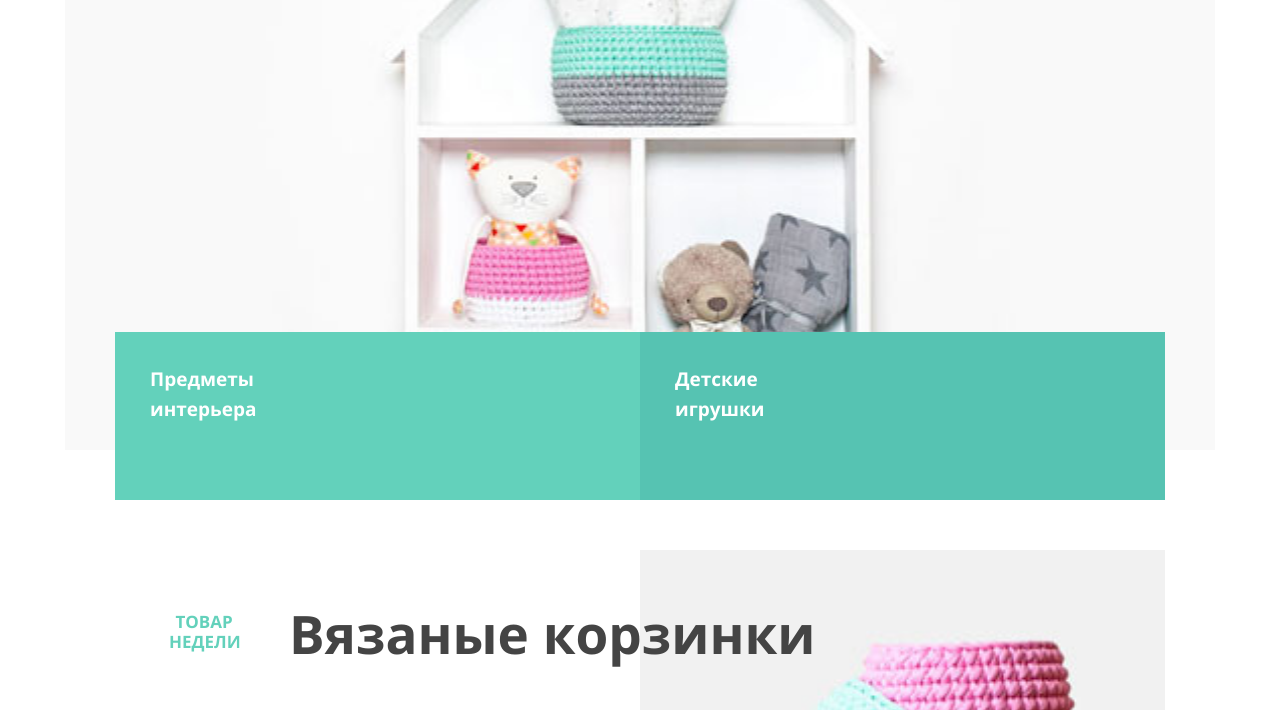
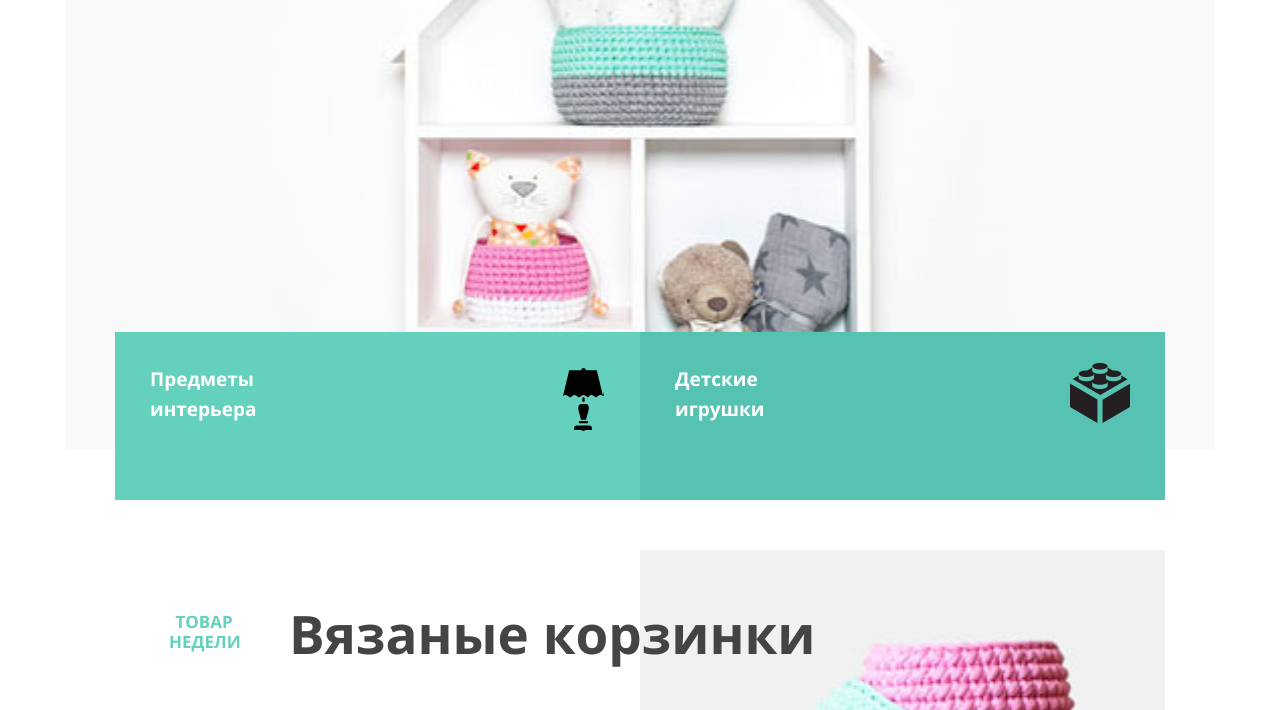
Before and after one commit to dolonche/246656-mishka, a website: page index.html in a window 1280 px wide. Shown: the part 390-1100 px from the top of the page. Drawn offline with nearby package versions, Linux system fonts and the light colour scheme; files that its build step writes are made by us from their sources; files whose address does not match are found by name.

Commit message:
small fixX3

```diff
--- a/less/blocks/product-card.less
+++ b/less/blocks/product-card.less
@@ -5,6 +5,10 @@
   margin-top: -6px;
   padding-left: 27px;
   padding-right: 27px;
+  a {
+    text-decoration: none;
+    color: #000;
+  }
   a:not(:last-of-type) {
     text-decoration: none;
     .font (@font-size: 17px, @line-height: 20px, @font-weight: 700, @color: #000);
@@ -27,10 +31,6 @@
     flex-direction: column;
     justify-content: space-between;
     flex-basis: 50%;
-    a {
-      text-decoration: none;
-      color: #000;
-    }
     p {
       font-size: 15px;
       border-bottom: none;
--- a/less/blocks/product.less
+++ b/less/blocks/product.less
@@ -11,6 +11,7 @@
 .product__name {
   display: block;
   margin-top: 25px;
+  text-decoration: none;
 }
 
 .product__cart {
@@ -43,7 +44,6 @@
     margin-bottom: 50px;
   }
   .product__name {
-    text-decoration: none;
     font-size: 20px;
     margin-top: 20px;
     padding-right: 50px;
--- a/less/blocks/products.less
+++ b/less/blocks/products.less
@@ -7,9 +7,30 @@
   }
   &--interior {
     background-color: #63d1bb;
+    position: relative;
+    &::after {
+      content: "";
+      position: absolute;
+      width: 41px;
+      height: 63px;
+      background-image: url(../img/icon-interior.svg);
+      top: 23px;
+      right: 36px;
+    }
   }
   &--toy {
     background-color: #56c3b2;
+    position: relative;
+    &::after {
+      content: "";
+      position: absolute;
+      width: 62px;
+      height: 62px;
+      background-image: url(../img/icon-toy.svg);
+      background-repeat: no-repeat;
+      top: 20px;
+      right: 26px;
+    }
   }
   margin-top: -20px;
 }
@@ -45,8 +66,17 @@
     padding-left: 0px;
     margin-top: -100px;
     z-index: 10;
+    &--interior {
+      &::after {
+        top: 36px;
+      }
+    }
     &--toy {
       margin-left: 0;
+      &::after {
+        top: 31px;
+        right: 33px;
+      }
     }
   }
   .products__type-title {
```
